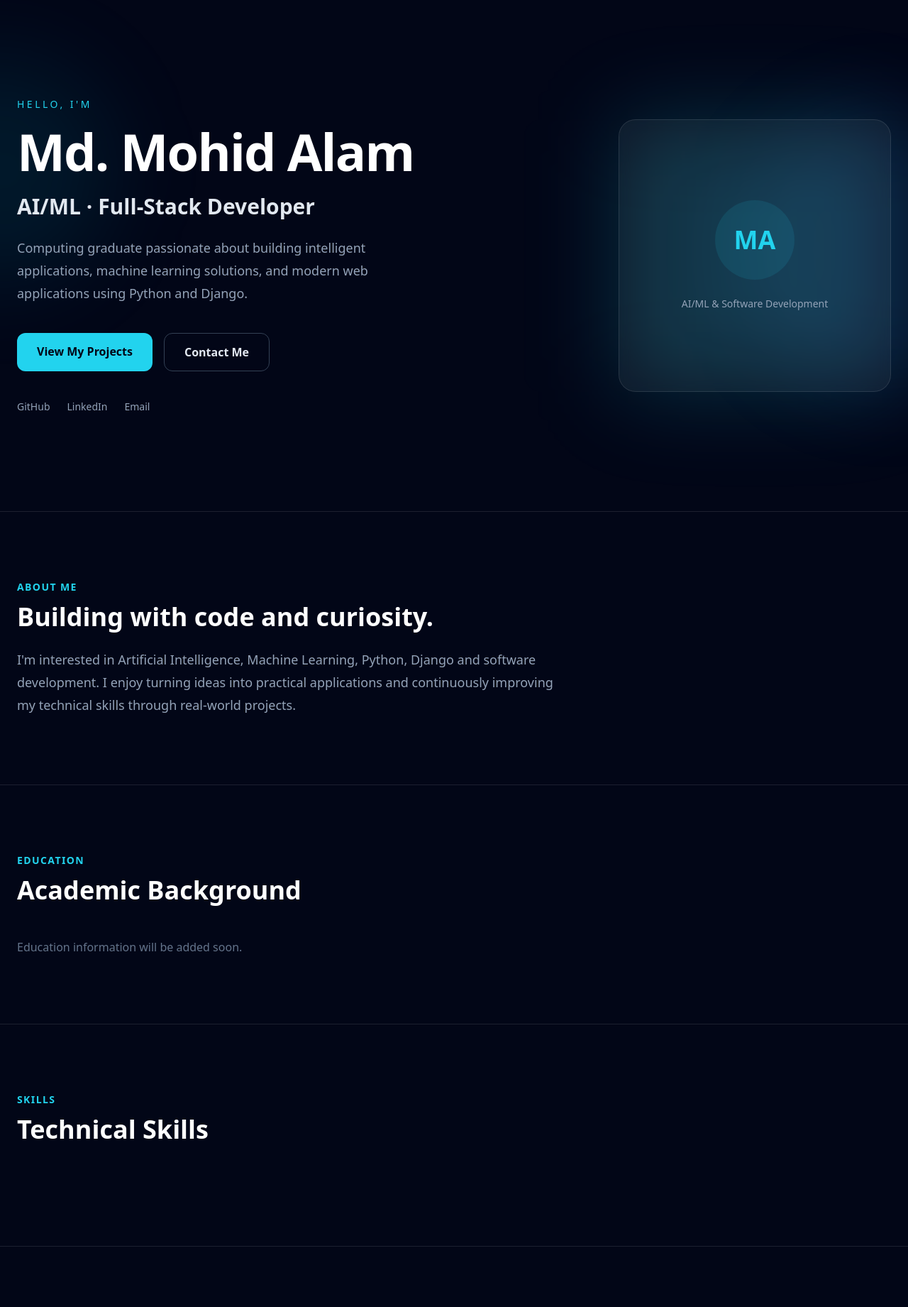
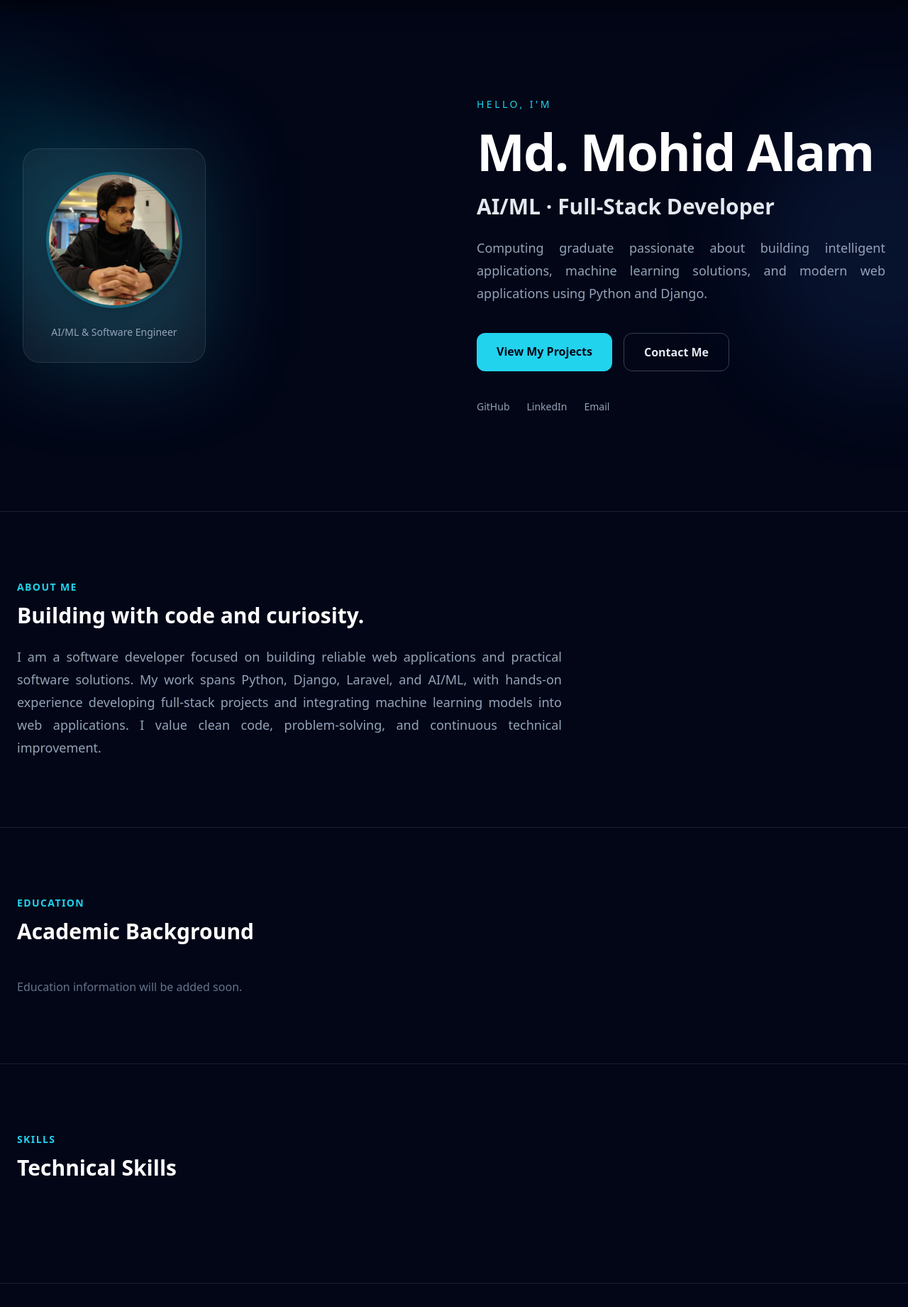
Before and after one commit to mdmohid/My_Portfolio, a Django app: page / in a window 1280 px wide. Shown: the part 79-1920 px from the top of the page at 71% size. Run offline with Django 5.2, Linux system fonts and the light colour scheme; data that the repository does not hold is empty; some libraries are stand-ins or nearby versions.

Commit message:
text format implementation of about

```diff
--- a/main/templates/base.html
+++ b/main/templates/base.html
@@ -19,8 +19,10 @@
 
   <body class="bg-slate-950 text-white">
     <!-- Navbar -->
-    <header>
-      <nav class="border-b border-white/10 bg-slate-950/90">
+    <header class="sticky top-0 z-50">
+      <nav
+        class="border-b border-white/10 bg-slate-950/95 shadow-[0_8px_25px_rgba(0,0,0,0.55)] backdrop-blur-md"
+      >
         <div
           class="mx-auto flex max-w-7xl items-center justify-between px-6 py-5"
         >
--- a/main/templates/home.html
+++ b/main/templates/home.html
@@ -1,5 +1,5 @@
-{% extends "base.html" %} {% block title %} Md. Mohid Alam | AI/ML & Full-Stack
-Developer {% endblock %} {% block content %}
+{% extends "base.html" %} {% load static %}{% block title %} Md. Mohid Alam |
+AI/ML & Full-Stack Developer {% endblock %} {% block content %}
 
 <!-- Hero Section -->
 
@@ -15,10 +15,40 @@ Developer {% endblock %} {% block content %}
   ></div>
 
   <div
-    class="relative mx-auto flex min-h-[calc(100vh-80px)] max-w-7xl items-center px-6 py-20"
+    class="relative mx-auto flex min-h-[calc(100vh-80px)] max-w-7xl items-center px-4 py-16 sm:px-6 sm:py-20 lg:px-8 lg:py-24"
   >
-    <div class="grid w-full items-center gap-16 lg:grid-cols-2">
-      <!-- Left Content -->
+    <div class="grid w-full items-center gap-12 lg:grid-cols-2 lg:gap-16">
+      <!-- Left Side -->
+
+      <div class="flex justify-center lg:justify-start">
+        <div class="relative">
+          <!-- Glow -->
+
+          <div
+            class="absolute inset-0 rounded-3xl bg-cyan-400/20 blur-3xl"
+          ></div>
+
+          <!-- Profile Card -->
+
+          <div
+            class="relative flex aspect-square w-full max-w-[280px] items-center justify-center rounded-3xl border border-white/10 bg-white/5 p-6 backdrop-blur sm:max-w-[360px] sm:p-8"
+          >
+            <div class="text-center">
+              <img
+                src="{% static '/images/callmemd.jpg' %}"
+                alt="Md. Mohid Alam"
+                class="mx-auto h-36 w-36 rounded-full border-4 border-cyan-400/30 object-cover shadow-lg sm:h-48 sm:w-48"
+              />
+
+              <p class="mt-6 text-sm text-slate-400">
+                AI/ML & Software Engineer
+              </p>
+            </div>
+          </div>
+        </div>
+      </div>
+
+      <!-- Right Content -->
 
       <div>
         <p
@@ -28,7 +58,7 @@ Developer {% endblock %} {% block content %}
         </p>
 
         <h1
-          class="text-5xl font-bold leading-tight tracking-tight sm:text-6xl lg:text-7xl"
+          class="text-3xl font-bold leading-tight tracking-tight sm:text-5xl md:text-6xl lg:text-7xl"
         >
           Md. Mohid Alam
         </h1>
@@ -37,7 +67,9 @@ Developer {% endblock %} {% block content %}
           AI/ML · Full-Stack Developer
         </h2>
 
-        <p class="mt-6 max-w-xl text-lg leading-8 text-slate-400">
+        <p
+          class="mt-6 max-w-xl text-justify text-base leading-7 text-slate-400  sm:text-lg sm:leading-8"
+        >
           Computing graduate passionate about building intelligent applications,
           machine learning solutions, and modern web applications using Python
           and Django.
@@ -86,36 +118,6 @@ Developer {% endblock %} {% block content %}
           </a>
         </div>
       </div>
-
-      <!-- Right Side -->
-
-      <div class="flex justify-center lg:justify-end">
-        <div class="relative">
-          <!-- Glow -->
-
-          <div
-            class="absolute inset-0 rounded-3xl bg-cyan-400/20 blur-3xl"
-          ></div>
-
-          <!-- Profile Card -->
-
-          <div
-            class="relative flex h-80 w-80 items-center justify-center rounded-3xl border border-white/10 bg-white/5 backdrop-blur sm:h-96 sm:w-96"
-          >
-            <div class="text-center">
-              <div
-                class="mx-auto flex h-28 w-28 items-center justify-center rounded-full bg-cyan-400/10 text-4xl font-bold text-cyan-400"
-              >
-                MA
-              </div>
-
-              <p class="mt-6 text-sm text-slate-400">
-                AI/ML & Software Development
-              </p>
-            </div>
-          </div>
-        </div>
-      </div>
     </div>
   </div>
 </section>
@@ -128,14 +130,18 @@ Developer {% endblock %} {% block content %}
       About Me
     </p>
 
-    <h2 class="mt-3 text-4xl font-bold">Building with code and curiosity.</h2>
+    <h2 class="mt-3 text-3xl font-bold">Building with code and curiosity.</h2>
 
-    <p class="mt-6 max-w-3xl text-lg leading-8 text-slate-400">
-      I'm interested in Artificial Intelligence, Machine Learning, Python,
-      Django and software development. I enjoy turning ideas into practical
-      applications and continuously improving my technical skills through
-      real-world projects.
+    <p
+      class="mt-6 max-w-3xl text-justify text-base leading-7 text-slate-400 sm:text-lg sm:leading-8"
+    >
+      I am a software developer focused on building reliable web applications
+      and practical software solutions. My work spans Python, Django, Laravel,
+      and AI/ML, with hands-on experience developing full-stack projects and
+      integrating machine learning models into web applications. I value clean
+      code, problem-solving, and continuous technical improvement.
     </p>
+
   </div>
 </section>
 
@@ -155,7 +161,7 @@ Developer {% endblock %} {% block content %}
       Education
     </p>
 
-    <h2 class="mt-3 text-4xl font-bold">Academic Background</h2>
+    <h2 class="mt-3 text-3xl font-bold">Academic Background</h2>
 
     <div class="mt-12 space-y-6">
       {% for item in education %}
@@ -211,7 +217,7 @@ Developer {% endblock %} {% block content %}
       Skills
     </p>
 
-    <h2 class="mt-3 text-4xl font-bold">Technical Skills</h2>
+    <h2 class="mt-3 text-3xl font-bold">Technical Skills</h2>
 
     <div class="mt-12 grid gap-6 sm:grid-cols-2 lg:grid-cols-3">
       {% for category in skill_categories %}
@@ -255,7 +261,7 @@ Developer {% endblock %} {% block content %}
           Projects
         </p>
 
-        <h2 class="mt-3 text-4xl font-bold">Featured Projects</h2>
+        <h2 class="mt-3 text-3xl font-bold">Featured Projects</h2>
       </div>
 
       <p class="max-w-md text-slate-400">
```
Also changed, not shown: portfolio/settings.py (+7 -0 lines), main/static/images/callmemd.jpg (added).
